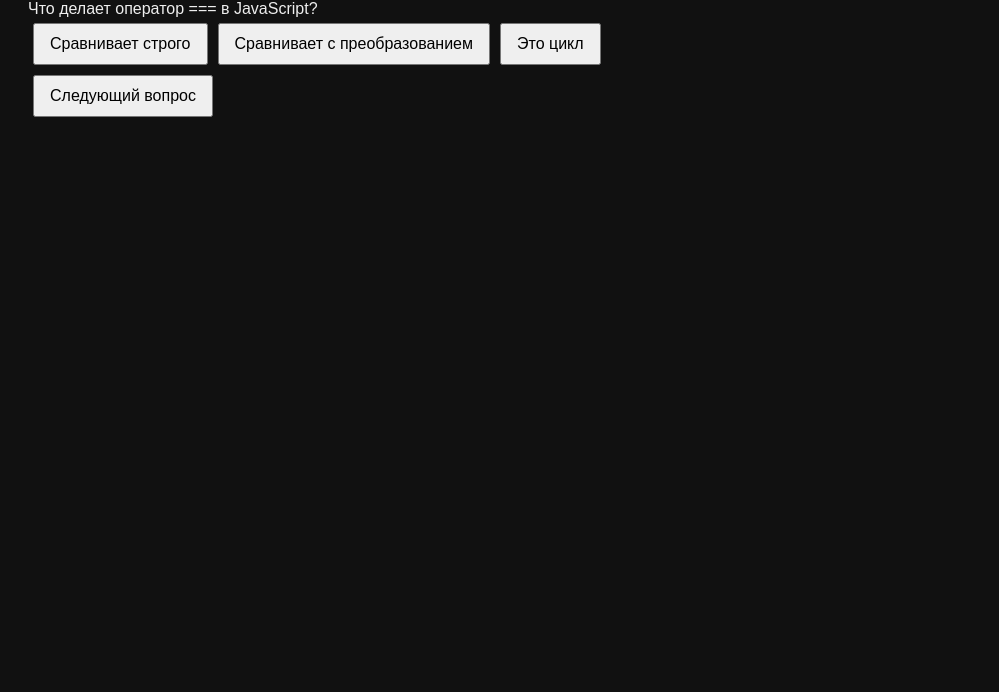
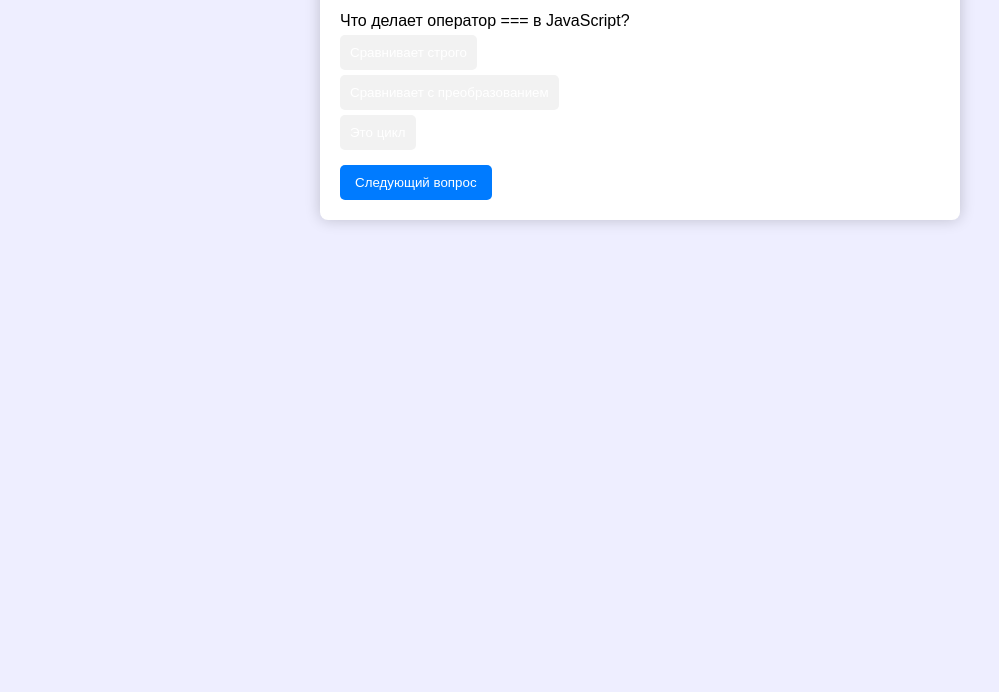
Before and after one commit to myrza218/myrza05, a plain HTML site: page index.html in a window 1280 px wide. Shown: the part 108-800 px from the top of the page, without its empty margins (0-999 px from the left). Drawn offline with Linux system fonts and the light colour scheme.

Commit message:
Update style.css

```diff
--- a/style.css
+++ b/style.css
@@ -1,26 +1,42 @@
 body {
   font-family: Arial, sans-serif;
-  background-color: #111;
-  color: #eee;
+  background-color: #eef;
   padding: 20px;
+  margin: 0;
 }
 
-.question {
-  margin-bottom: 30px;
-  padding: 15px;
-  border: 1px solid #444;
+.quiz-container {
+  max-width: 600px;
+  margin: auto;
+  background-color: #fff;
   border-radius: 8px;
-  background-color: #222;
+  padding: 20px;
+  box-shadow: 0 0 15px rgba(0,0,0,0.2);
 }
 
 button {
-  margin: 5px;
   padding: 10px 15px;
-  font-size: 16px;
+  margin-top: 10px;
+  border: none;
+  background-color: #007bff;
+  color: white;
+  border-radius: 5px;
   cursor: pointer;
 }
 
-.result {
-  margin-top: 10px;
-  font-weight: bold;
+button:hover {
+  background-color: #0056b3;
 }
+
+.answer-btn {
+  display: block;
+  margin: 5px 0;
+  padding: 10px;
+  background-color: #f2f2f2;
+  border-radius: 5px;
+  cursor: pointer;
+}
+
+.answer-btn:hover {
+  background-color: #ddd;
+}
```
